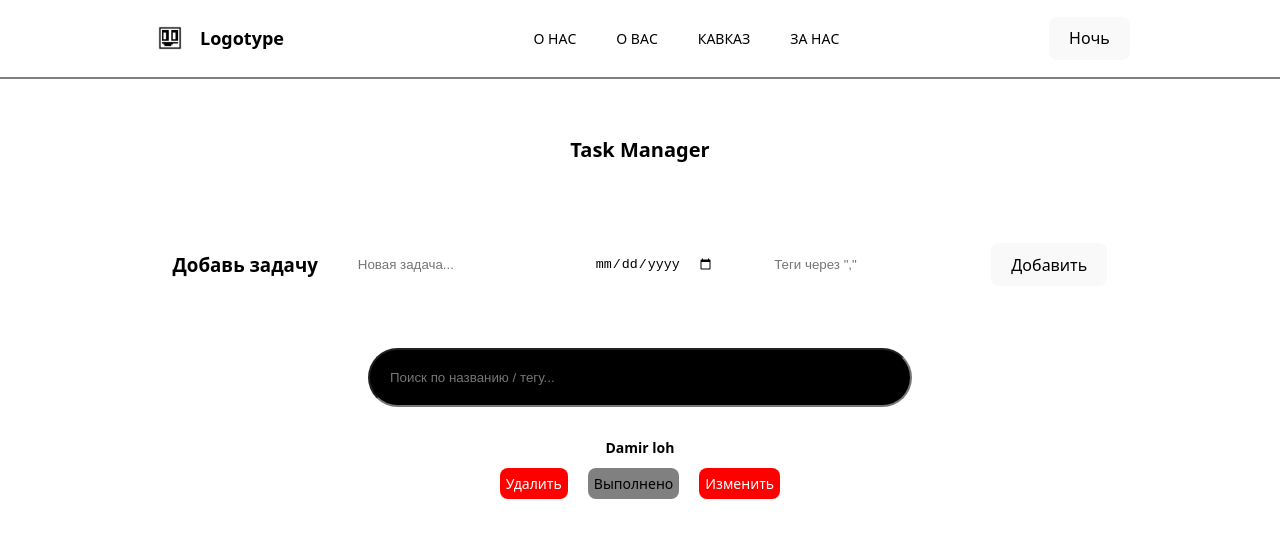
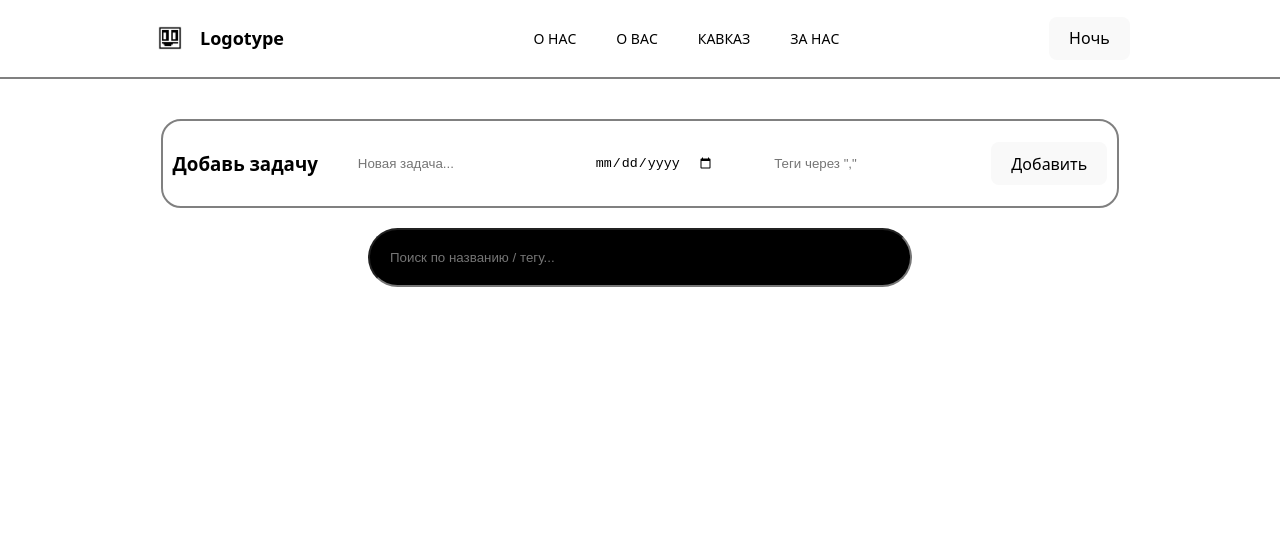
Before and after one commit to zaikinale/react_29_10_25.io, a React (Vite) app: page / in a window 1280 px wide. Shown: the top 538 px of the page. Built offline with nearby package versions, Linux system fonts and the light colour scheme.

Commit message:
fix_style_list_and_task

```diff
--- a/src/components/List/style.module.css
+++ b/src/components/List/style.module.css
@@ -10,6 +10,7 @@
     list-style-type: none;
     margin: 0;
     padding: 0;
+    width: 80%;
 
 }
 
@@ -65,6 +66,10 @@
     margin: 4px 0;
 }
 
+.list__item {
+    border: 2px solid gray;
+}
+
 .list__item--overdue {
     background-color: #f44336;
 }
--- a/src/components/TaskAddFrom/style.module.css
+++ b/src/components/TaskAddFrom/style.module.css
@@ -1,11 +1,11 @@
 
 
 .form {
-    padding: 30px;
+    padding: 10px;
+    border: 2px solid gray;
     background-color: var(--bg);
     border-radius: 20px;
     align-items: center;
-    /* width: 300px; */
     display: flex;
     flex-direction: row;
     gap: 20px;
--- a/src/components/TaskManager/TaskManager.jsx
+++ b/src/components/TaskManager/TaskManager.jsx
@@ -8,7 +8,7 @@ export default function TaskManager() {
         const saved = localStorage.getItem('tasks');
         return saved
             ? JSON.parse(saved)
-            : [{ id: 1, text: 'Damir loh', status: 'active', deadline: null, tags: [] }];
+            : [];
     });
 
     const [searchQuery, setSearchQuery] = useState('');
@@ -59,7 +59,7 @@ export default function TaskManager() {
 
     return (
         <div className={style.section}>
-            <h2 className={style.section__title}>Task Manager</h2>
+            {/* <h2 className={style.section__title}>Task Manager</h2> */}
             <TaskAddFrom onAdd={addTask}></TaskAddFrom>
             <input type="text" placeholder="Поиск по названию / тегу..." value={searchQuery} onChange={(e) => setSearchQuery(e.target.value)} className={style.search}></input>
             <List list={filteredTasks} onRemove={removeTask} onUpdate={updateTask} onToggleComplete={toggleComplete}></List>
```
